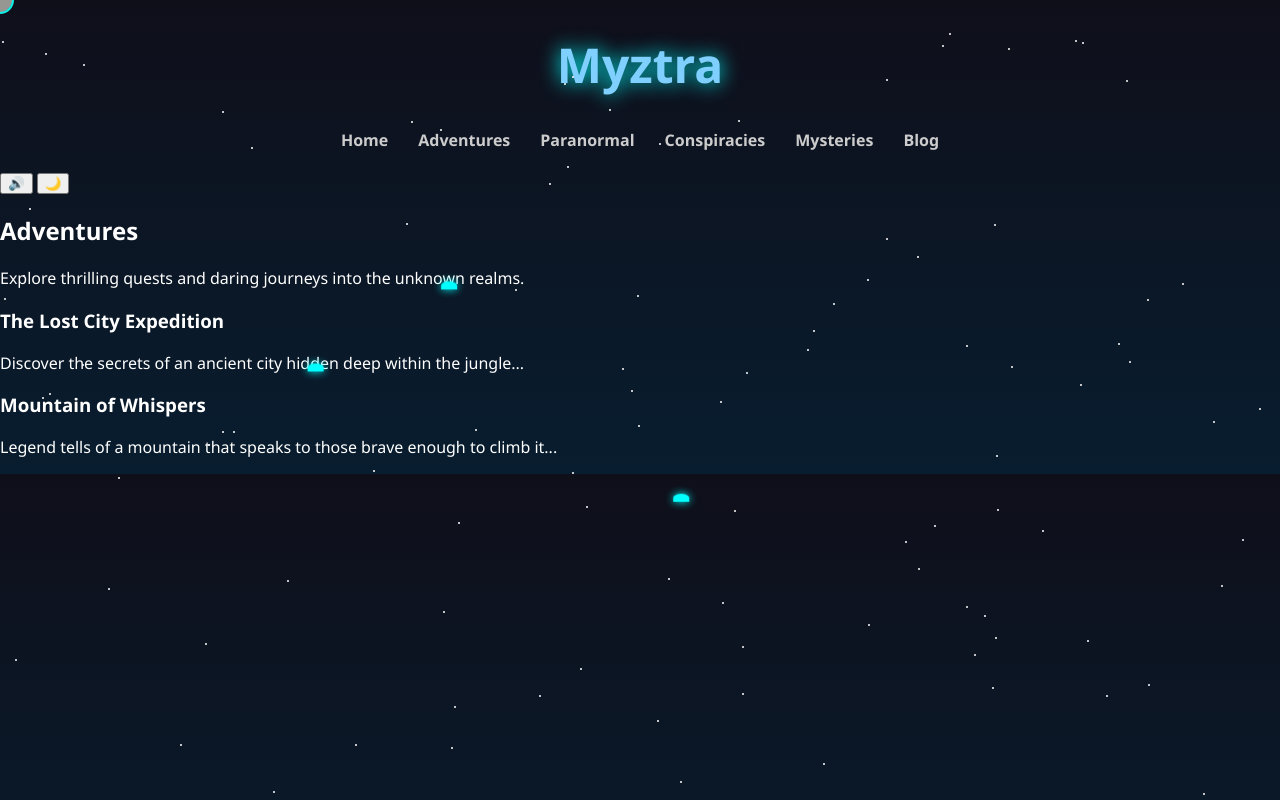
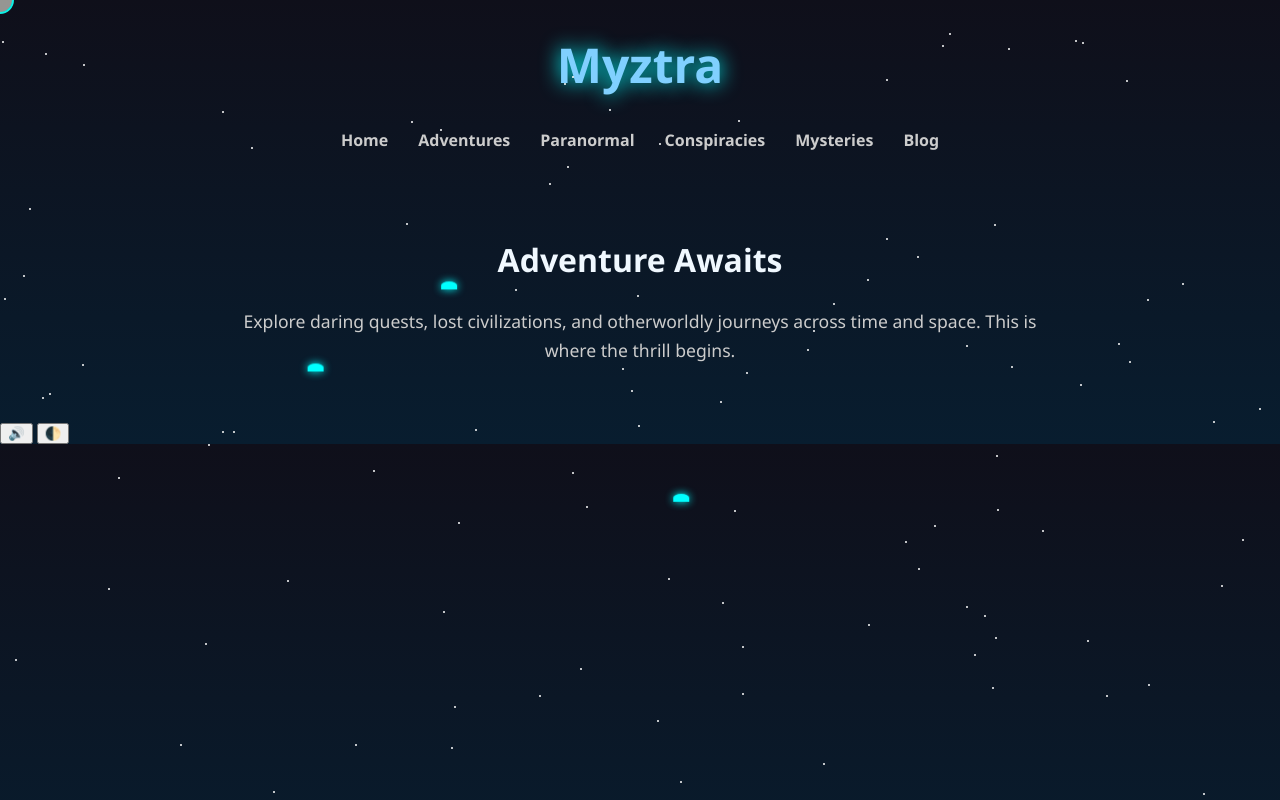
Before and after one commit to NethmalPrabhashwara/myztra-site, a plain HTML site: page adventures.html in a window 1280 px wide. Drawn offline with Linux system fonts and the light colour scheme.

Commit message:
Update adventures.html

```diff
--- a/adventures.html
+++ b/adventures.html
@@ -2,7 +2,7 @@
 <html lang="en">
 <head>
   <meta charset="UTF-8" />
-  <meta name="viewport" content="width=device-width, initial-scale=1" />
+  <meta name="viewport" content="width=device-width, initial-scale=1.0" />
   <title>Myztra | Adventures</title>
   <link rel="stylesheet" href="style.css" />
 </head>
@@ -19,37 +19,25 @@
     <nav>
       <ul>
         <li><a href="index.html" class="magnet">Home</a></li>
-        <li><a href="adventures.html" class="magnet active">Adventures</a></li>
+        <li><a href="adventures.html" class="magnet">Adventures</a></li>
         <li><a href="paranormal.html" class="magnet">Paranormal</a></li>
         <li><a href="conspiracies.html" class="magnet">Conspiracies</a></li>
         <li><a href="mysteries.html" class="magnet">Mysteries</a></li>
         <li><a href="blog.html" class="magnet">Blog</a></li>
       </ul>
     </nav>
-    <button id="audio-toggle" aria-label="Toggle sound" title="Toggle sound">🔊</button>
-    <button id="theme-toggle" aria-label="Toggle theme" title="Toggle theme">🌙</button>
   </header>
 
   <main>
-    <section class="content-section">
-      <h2>Adventures</h2>
-      <p>Explore thrilling quests and daring journeys into the unknown realms.</p>
-      <article>
-        <h3>The Lost City Expedition</h3>
-        <p>Discover the secrets of an ancient city hidden deep within the jungle...</p>
-      </article>
-      <article>
-        <h3>Mountain of Whispers</h3>
-        <p>Legend tells of a mountain that speaks to those brave enough to climb it...</p>
-      </article>
+    <section class="intro">
+      <h2>Adventure Awaits</h2>
+      <p>Explore daring quests, lost civilizations, and otherworldly journeys across time and space. This is where the thrill begins.</p>
     </section>
   </main>
 
-  <audio id="ambience" loop autoplay>
-    <source src="sounds/adventure-ambience.mp3" type="audio/mpeg" />
-  </audio>
-
   <div class="custom-cursor"></div>
+  <button class="sound-toggle">🔊</button>
+  <button class="theme-toggle">🌓</button>
 
   <script src="script.js"></script>
 </body>
```
